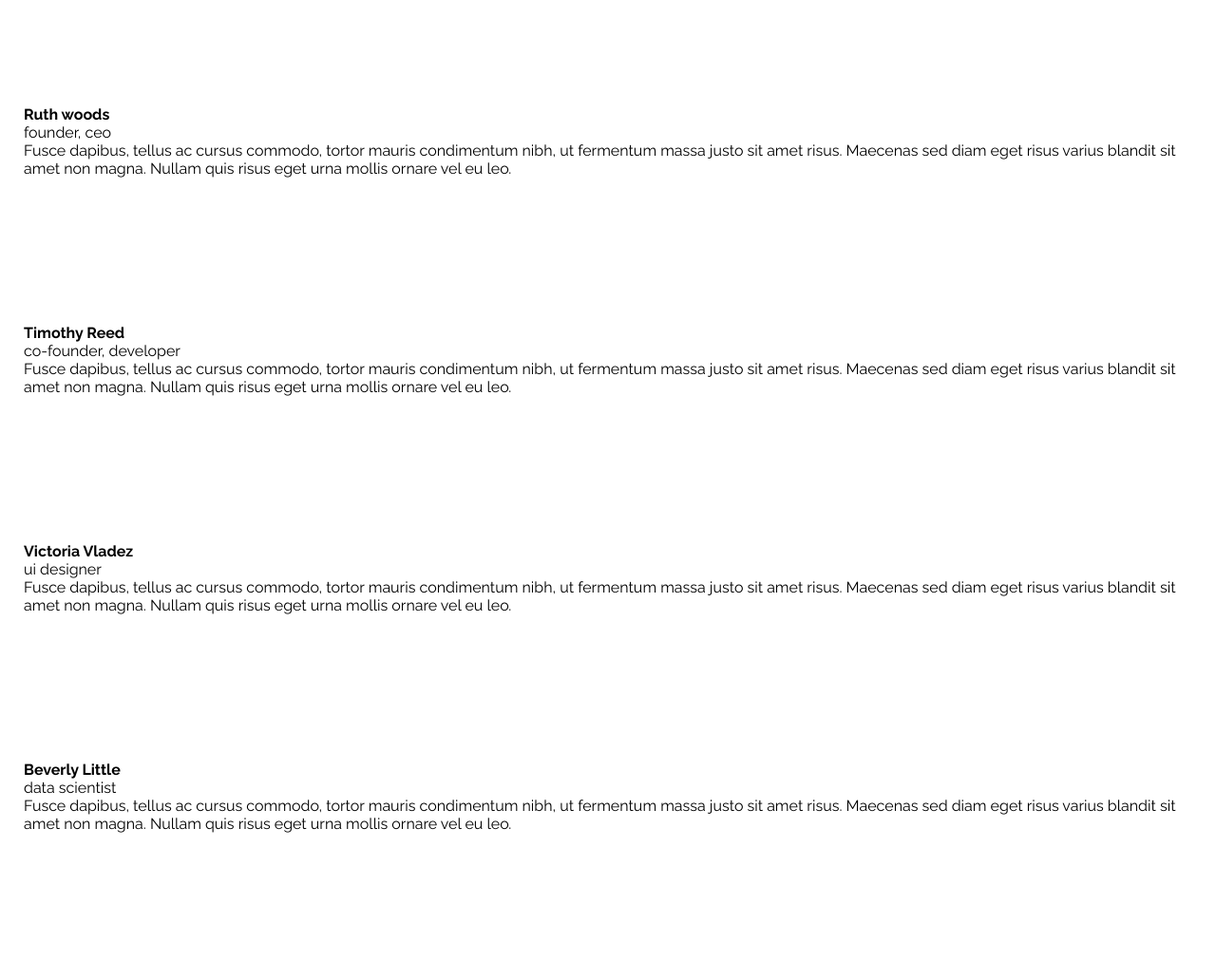
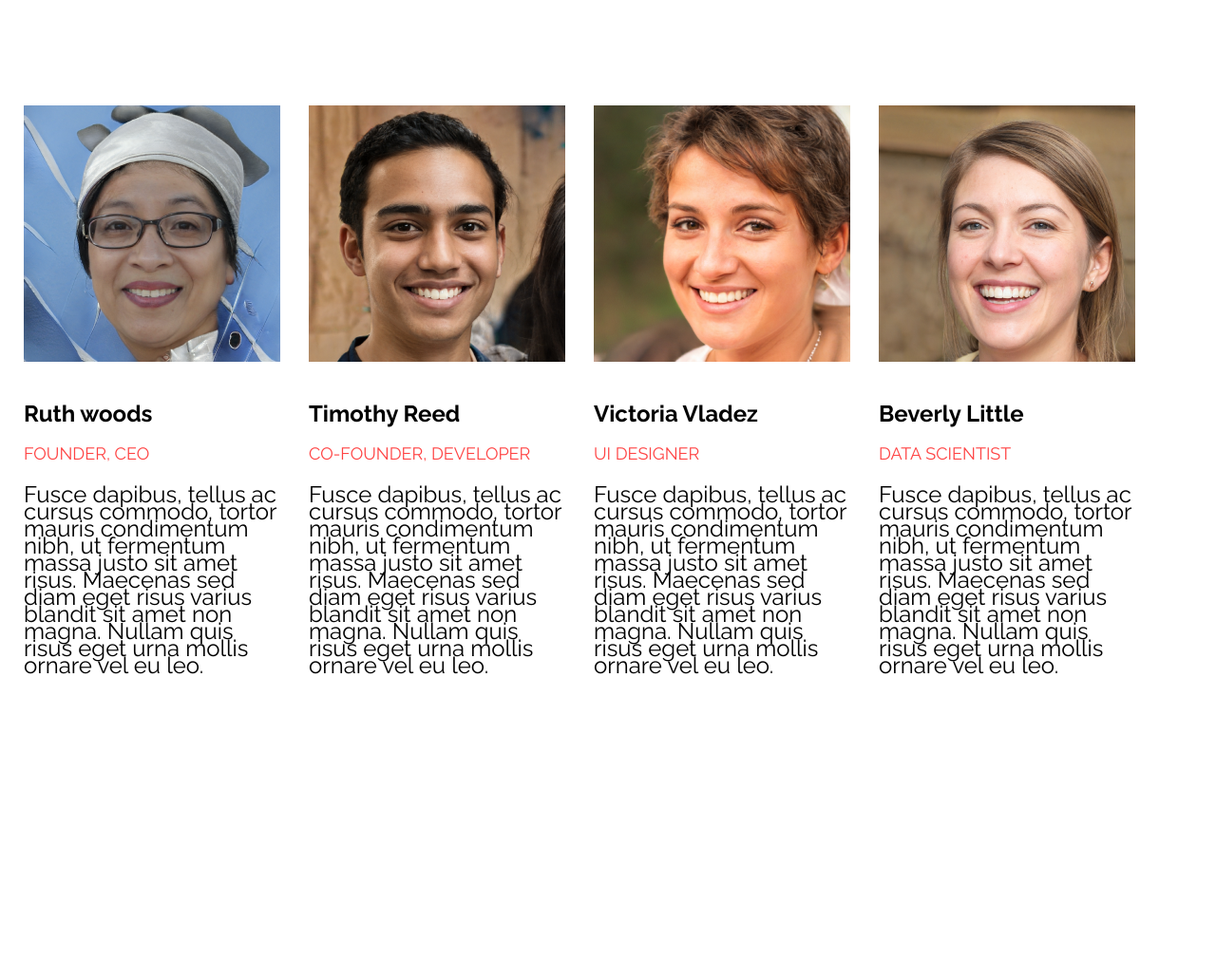
Before and after one commit to KaterinaShpilevskaya/first__layout, a plain HTML site: page index.html in a window 1280 px wide. Shown: the part 2420-3451 px from the top of the page at 95% size. After the commit the page ends 3324 px from the top, so only its background shows below. Drawn offline with Linux system fonts and the light colour scheme.

Commit message:
Update team.css

```diff
--- a/styles/team.css
+++ b/styles/team.css
@@ -1,38 +1,75 @@
-.cards__team {
-    display: flex;
-    justify-content: space-between;
-    gap: 30px;
-}
-
-.card__item-photo_1,
-.card__item-photo_2,
-.card__item-photo_3,
-.card__item-photo_4 {
+.team__card-img {
     width: 270px;
     height: 270px;
 }
 
-.card__item-photo_1 {
-    background: url(/assets/photo_1.png);
+.team__card-img_1 {
+    background: url(../assets/photo_1.png);
 }
 
-.card__item-photo_2 {
-    background: url(/assets/photo_2.png);
+.team__card-img_2 {
+    background: url(../assets/photo_2.png);
 }
 
-.card__item-photo_3 {
-    background: url(/assets/photo_3.png);
+.team__card-img_3 {
+    background: url(../assets/photo_3.png);
 }
 
-.card__item-photo_4 {
-    background: url(/assets/photo_4.png);
+.team__card-img_4 {
+    background: url(../assets/photo_4.png);
 }
 
-.card__item-title {
-    padding-top: 34px;
-    padding-top: 17px;
+
+.team__cards {
+    width: 100%;
+    display: flex;
+    column-gap: 30px;
 }
 
-.card__item-description {
-    padding-top: 29px;
+.team__card {
+    display: flex;
+    flex-direction: column;
+    width: 270px;
 }
+
+.team__card-description {
+    font-weight: 400;
+    font-size: 24px;
+    line-height: 18px;
+    align-self: center;
+}
+
+.team__card-links {
+    width: 270px;
+    display: flex;
+    gap: 5px;
+}
+
+.team__card-icon>svg {
+    width: 39px;
+    height: 39px;
+}
+
+.team__card-title {
+    padding-top: 40px;
+    padding-bottom: 17px;
+    font-weight: 700;
+    font-size: 24px;
+}
+
+.team__card-text {
+    padding-bottom: 24px;
+    color: var(--color-red);
+    font-weight: 400;
+    font-size: 18px;
+    line-height: 21px;
+    text-transform: uppercase;
+}
+
+.team__card-description {
+    padding-bottom: 37px;
+}
+
+.team__card-links {
+    padding-bottom: 114px;
+}
```
